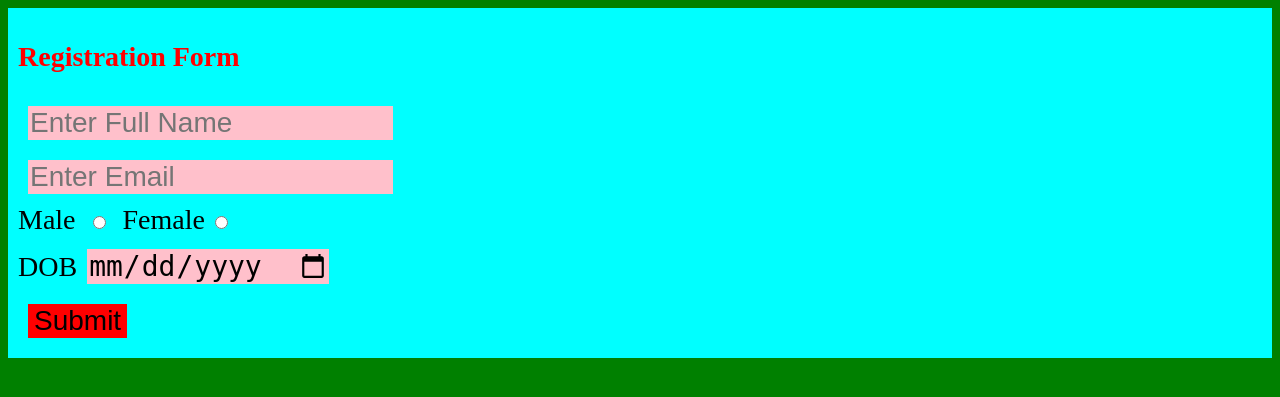
After one commit to Prajjwol0/Third-Sem-PHP-Projects, a PHP site: the page made by Practice/Registration Form.php in a window 1280 px wide. The commit adds this page. Shown: the top 397 px of the page. Run offline with PHP 8.4, Linux system fonts and the light colour scheme.

Commit message:
Practice questions

```diff
--- /dev/null
+++ b/Practice/Registration Form.php
@@ -0,0 +1,58 @@
+<!DOCTYPE html>
+<html lang="en">
+
+<head>
+    <meta charset="UTF-8">
+    <meta name="viewport" content="width=device-width, initial-scale=1.0">
+    <title>Document</title>
+
+    <style>
+        * {
+            font-size: 28px;
+            border: none;
+        }
+
+        body {
+            background-color: green;
+        }
+
+        form {
+            background-color: cyan;
+            padding: 10px;
+        }
+
+        h2 {
+            color: red;
+        }
+
+        input {
+            margin: 10px;
+            background-color: pink;
+
+        }
+
+        #but {
+            background-color: red;
+        }
+    </style>
+</head>
+
+<body>
+    <form action="" method="post">
+        <h2>Registration Form</h2>
+        <input type="text" name="name" placeholder="Enter Full Name" id="name" required> <br>
+        <input type="email" name="email" placeholder="Enter Email" id="email" required><br>
+        Male <input type="radio" name="gender" value="gender" id="gender" required>
+        Female<input type="radio" name="gender" value="gender" id="gender" required> <br>
+        DOB<input type="date" name="dob" id="" id="dob" required> <br>
+        <input type="submit" value="Submit" name="Submit" id="but">
+
+    </form>
+    <?php
+    if ($_SERVER['REQUEST_METHOD'] == 'POST') {
+        echo `Registration Done!!`;
+    }
+    ?>
+</body>
+
+</html>
```
Also changed, not shown: Practice/3.7.php (+26 -6 lines).
